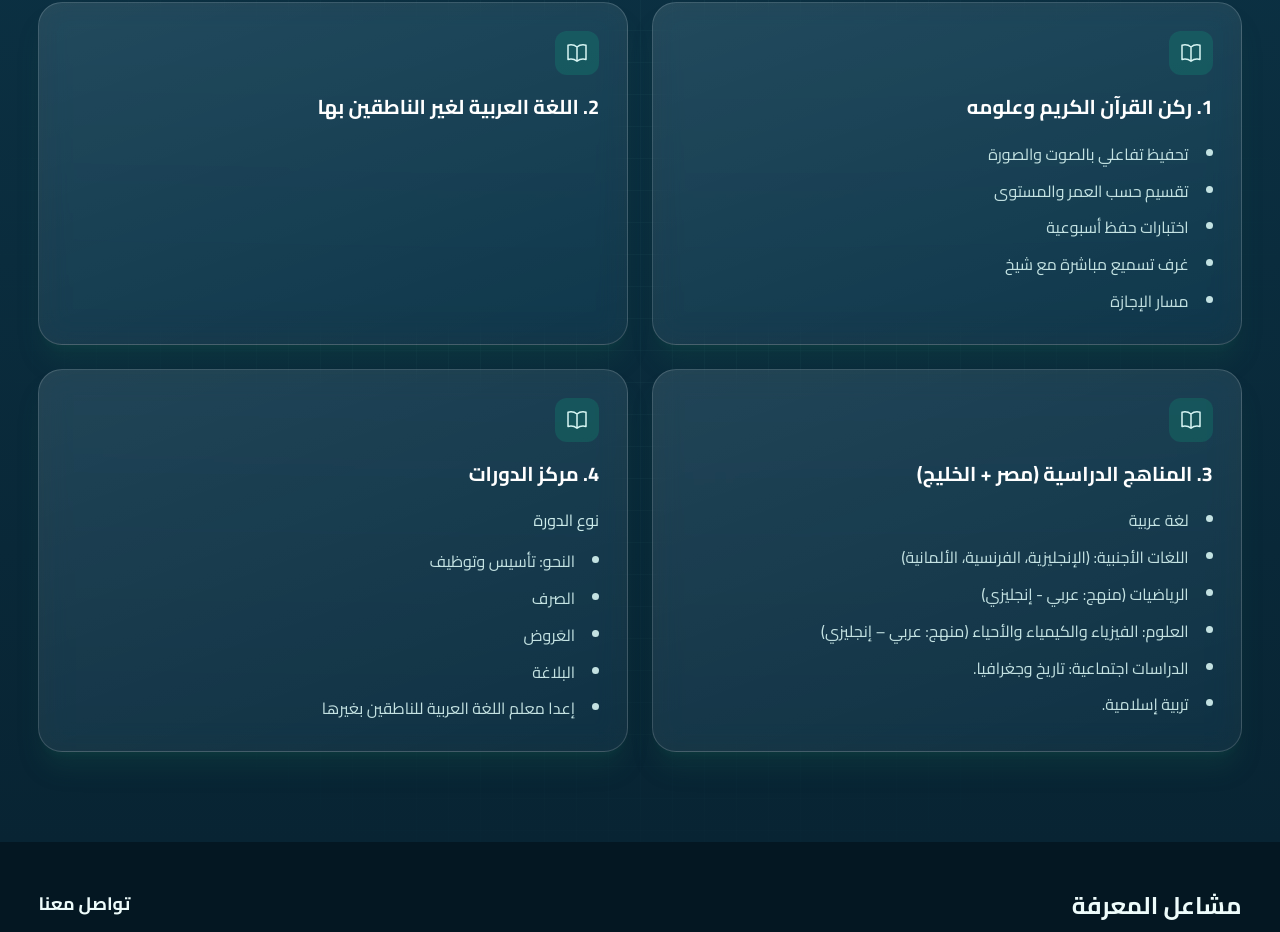
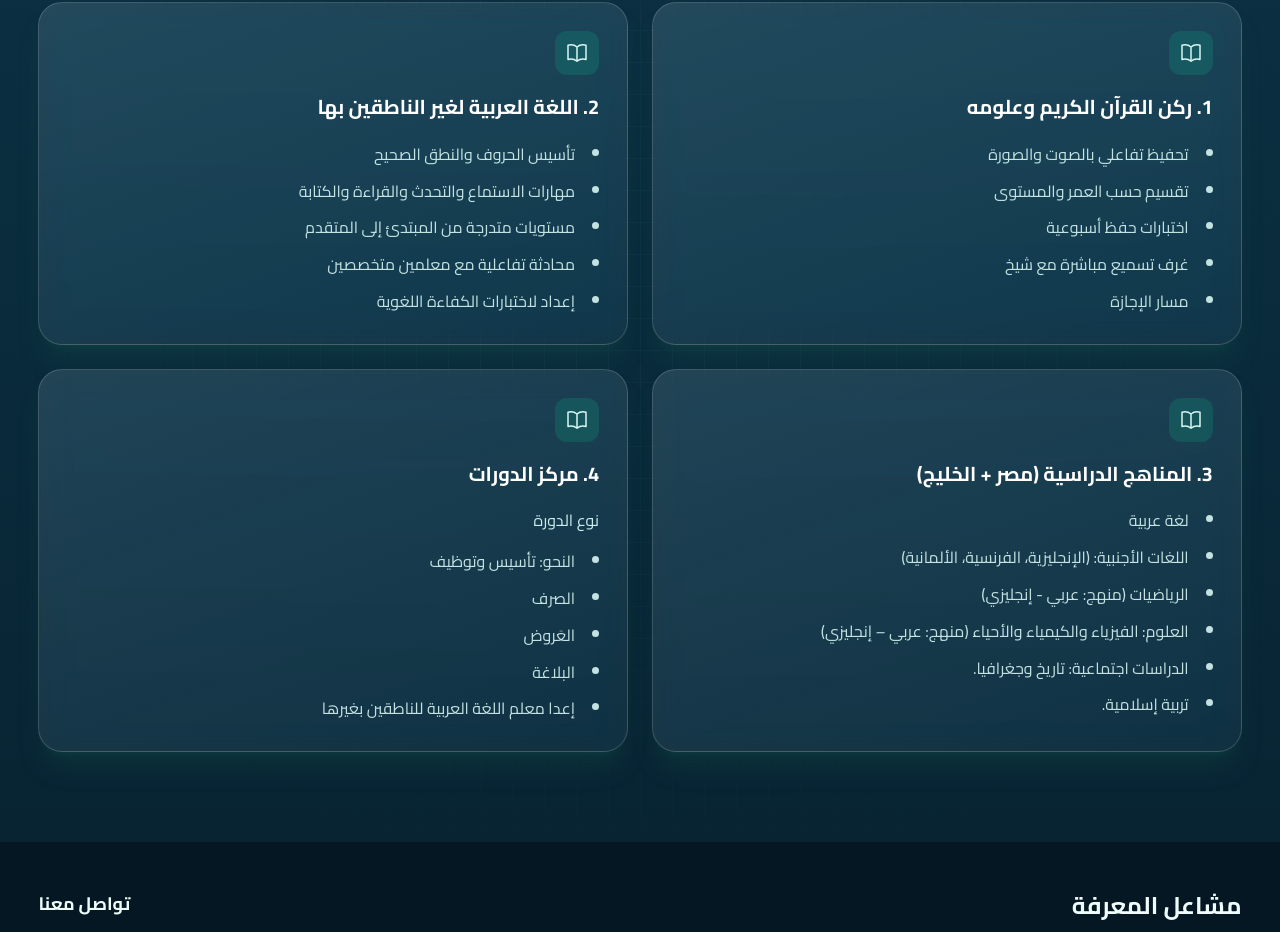
Before and after one commit to AdhamAltony/quran, a Next.js app: page / in a window 1280 px wide. Shown: the part 2334-3266 px from the top of the page. Built offline with nearby package versions, Linux system fonts and the light colour scheme.

Commit message:
Fill non-native Arabic section content on landing page

```diff
--- a/src/app/page.js
+++ b/src/app/page.js
@@ -55,7 +55,13 @@ const platformSections = [
   {
     id: "arabic-non-native",
     title: "2. اللغة العربية لغير الناطقين بها",
-    items: [],
+    items: [
+      "تأسيس الحروف والنطق الصحيح",
+      "مهارات الاستماع والتحدث والقراءة والكتابة",
+      "مستويات متدرجة من المبتدئ إلى المتقدم",
+      "محادثة تفاعلية مع معلمين متخصصين",
+      "إعداد لاختبارات الكفاءة اللغوية",
+    ],
   },
   {
     id: "egypt-gulf-curricula",
```
